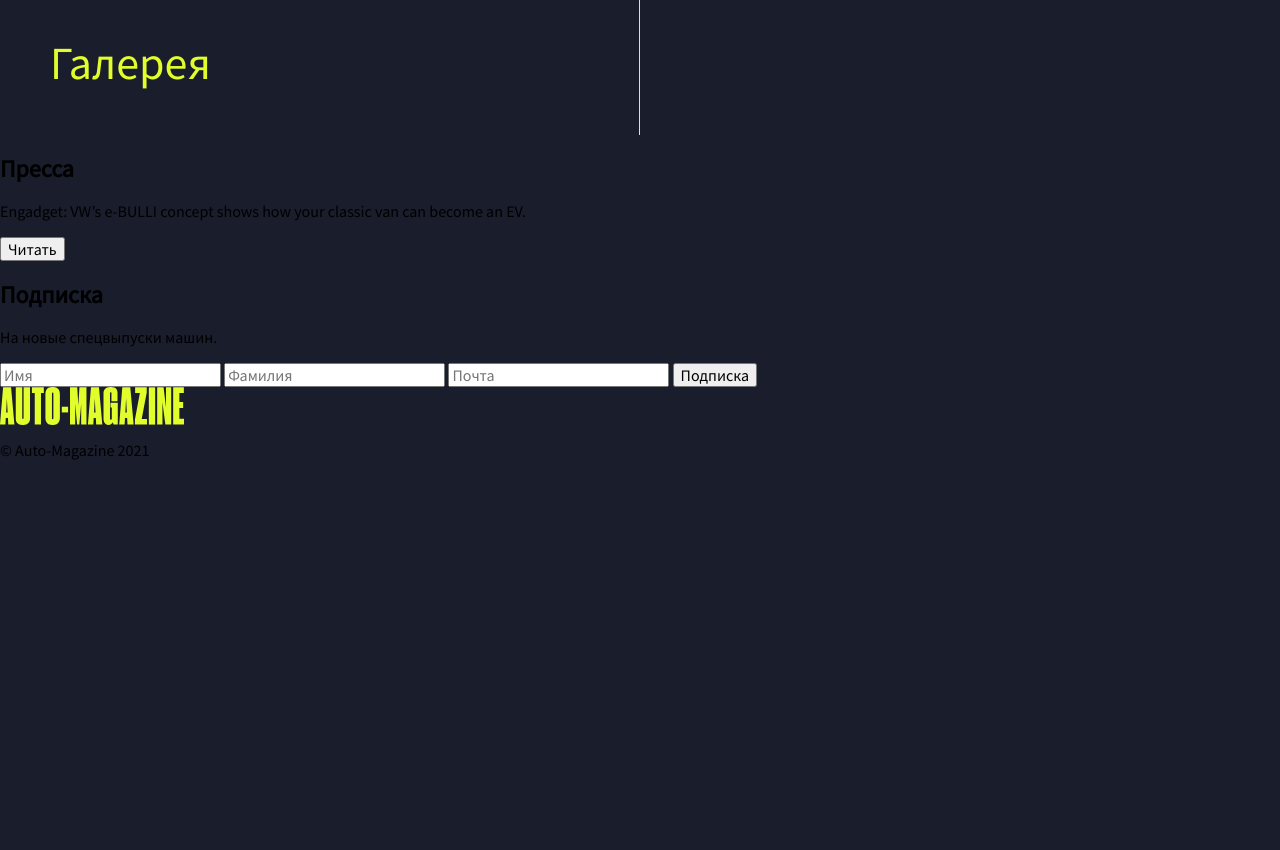
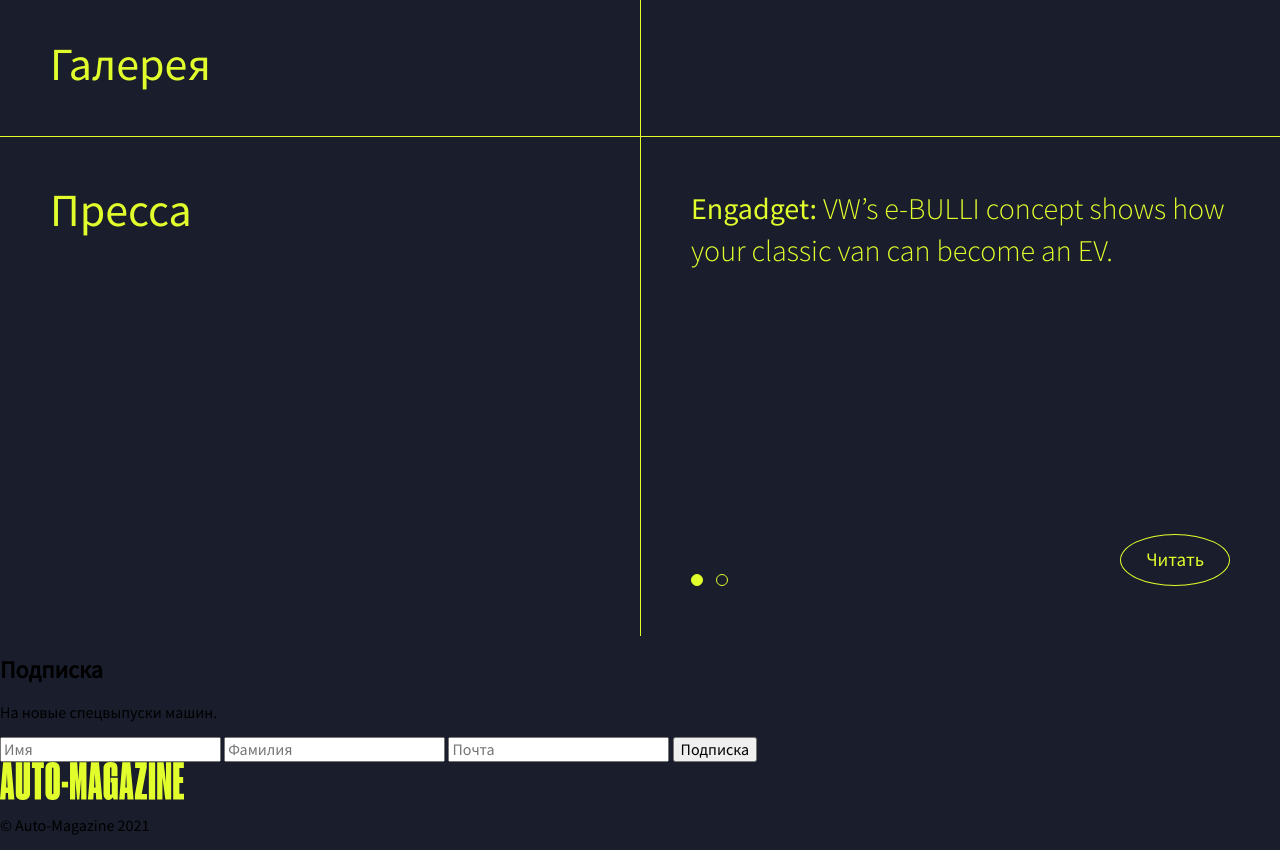
Before and after one commit to insomniac-bear/auto-magazine, a plain HTML site: page index.html in a window 1280 px wide. Shown: the part 1920-2770 px from the top of the page. Before the commit the page ends 2396 px from the top, so only its background shows below. Drawn offline with Linux system fonts and the light colour scheme.

Commit message:
feat: add press styles

```diff
--- a/index.html
+++ b/index.html
@@ -74,12 +74,16 @@
       <h2 class="title press__title">Пресса</h2>
       <article class="card">
         <p class="card__content"><span class="card__content_dedicated">Engadget:</span> VW’s e-BULLI concept shows how your classic van can become an EV.</p>
-        <button class="button card__button">Читать</button>
+        <a href="https://www.engadget.com/2020-03-20-vw-unveils-e-bulli-t1-electric-conversion.html" class="button card__button">Читать</a>
+        <ul class="list card__pagination">
+          <li class="card__pagination-item">
+            <button class="card__navigation" aria-label="VW’s e-BULLI concept shows how your classic van can become an EV" disabled></button>
+          </li>
+          <li class="card__pagination-item">
+            <button class="card__navigation" aria-label="Вэн Volkswagen e-Bulli скрестил классику с современной техникой."></button>
+          </li>
+        </ul>
       </article>
-      <ul class="list card__pagination">
-        <li class="card__pagination-item card__pagination-item_type_active"></li>
-        <li class="card__pagination-item"></li>
-      </ul>
     </section>
   </main>
   <footer class="footer">
--- a/pages/index.scss
+++ b/pages/index.scss
@@ -10,3 +10,5 @@
 @import "../scss/block/first-screen/first-screen.scss";
 @import "../scss/block/facts/facts.scss";
 @import "../scss/block/gallery/gallery.scss";
+@import "../scss/block/press/press.scss";
+@import "../scss/block/card/card.scss";
--- /dev/null
+++ b/scss/block/card/_card.scss
@@ -0,0 +1,76 @@
+.card {
+  display: grid;
+  grid-template-columns: repeat(2, min-content);
+  grid-template-areas:
+    "title title"
+    "navigation link";
+  align-content: space-between;
+  justify-content: space-between;
+  margin: 0;
+  padding: 50px;
+  min-height: 499px;
+  border-left: 1px solid $primary-color;
+  box-sizing: border-box;
+
+  &__content {
+    grid-area: title;
+    margin: 0;
+    padding: 0;
+    color: $primary-color;
+    font-size: 30px;
+    font-weight: 300;
+    line-height: 1.4;
+
+    &_dedicated {
+      font-weight: 400;
+    }
+  }
+
+  &__button {
+    grid-area: link;
+    display: block;
+    padding: 11px 25px;
+    color: $primary-color;
+    font-size: 19px;
+    font-weight: 400;
+    line-height: 1.47;
+    text-decoration: none;
+    border: 1px solid $primary-color;
+    border-radius: 50%;
+    transition: background-color .5s ease, color .5s ease;
+
+    &:hover {
+      color: $secondary-color;
+      background-color: $primary-color;
+    }
+  }
+
+  &__pagination {
+    display: flex;
+    align-items: flex-end;
+  }
+
+  &__pagination-item {
+    margin-right: 13px;
+
+    &:last-child {
+      margin-right: 0;
+    }
+  }
+
+  &__navigation {
+    display: block;
+    margin: 0;
+    padding: 0;
+    width: 12px;
+    height: 12px;
+    background-color: $secondary-color;
+    border: 1px solid $primary-color;
+    border-radius: 50%;
+    box-sizing: border-box;
+
+    &:disabled {
+      background-color: $primary-color;
+    }
+  }
+}
--- a/scss/block/gallery/_gallery.scss
+++ b/scss/block/gallery/_gallery.scss
@@ -8,7 +8,7 @@
   padding: 0 0 49px 0;
   max-width: $max-width;
   min-width: $min-width;
-  width: 50%;
+  width: 50.1%;
   border-right: 1px solid $primary-color;
   box-sizing: border-box;
 
--- /dev/null
+++ b/scss/block/press/_press.scss
@@ -0,0 +1,17 @@
+.press {
+  display: grid;
+  grid-template-columns: 1fr 1fr;
+  margin: 0;
+  padding: 0;
+  border-top: 1px solid $primary-color;
+  box-sizing: border-box;
+
+  &__title {
+    margin: 0;
+    padding: 50px;
+    color: $primary-color;
+    font-size: 46px;
+    font-weight: 400;
+    line-height: 1;
+  }
+}
```
Also changed, not shown: pages/index.css.
